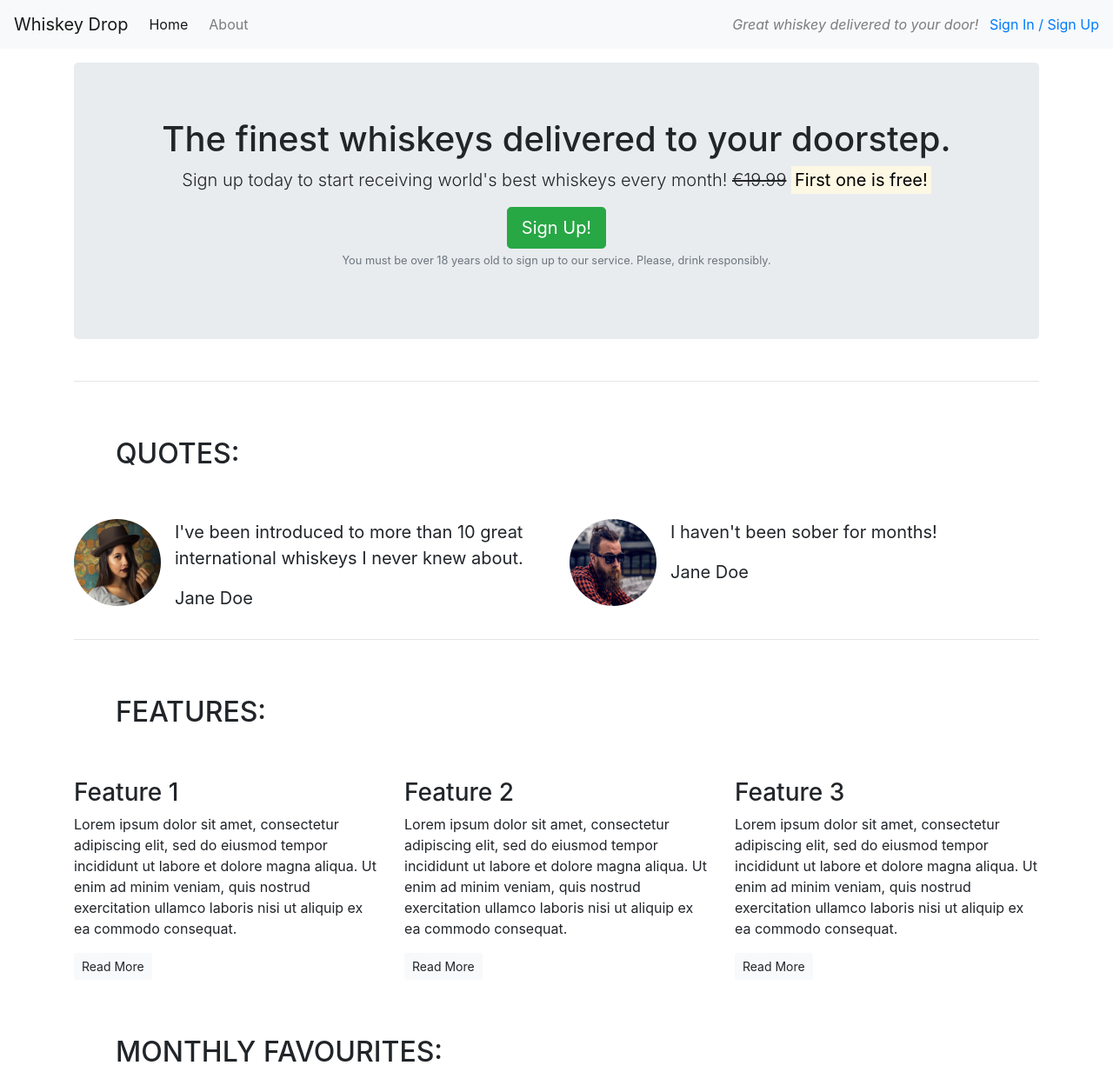
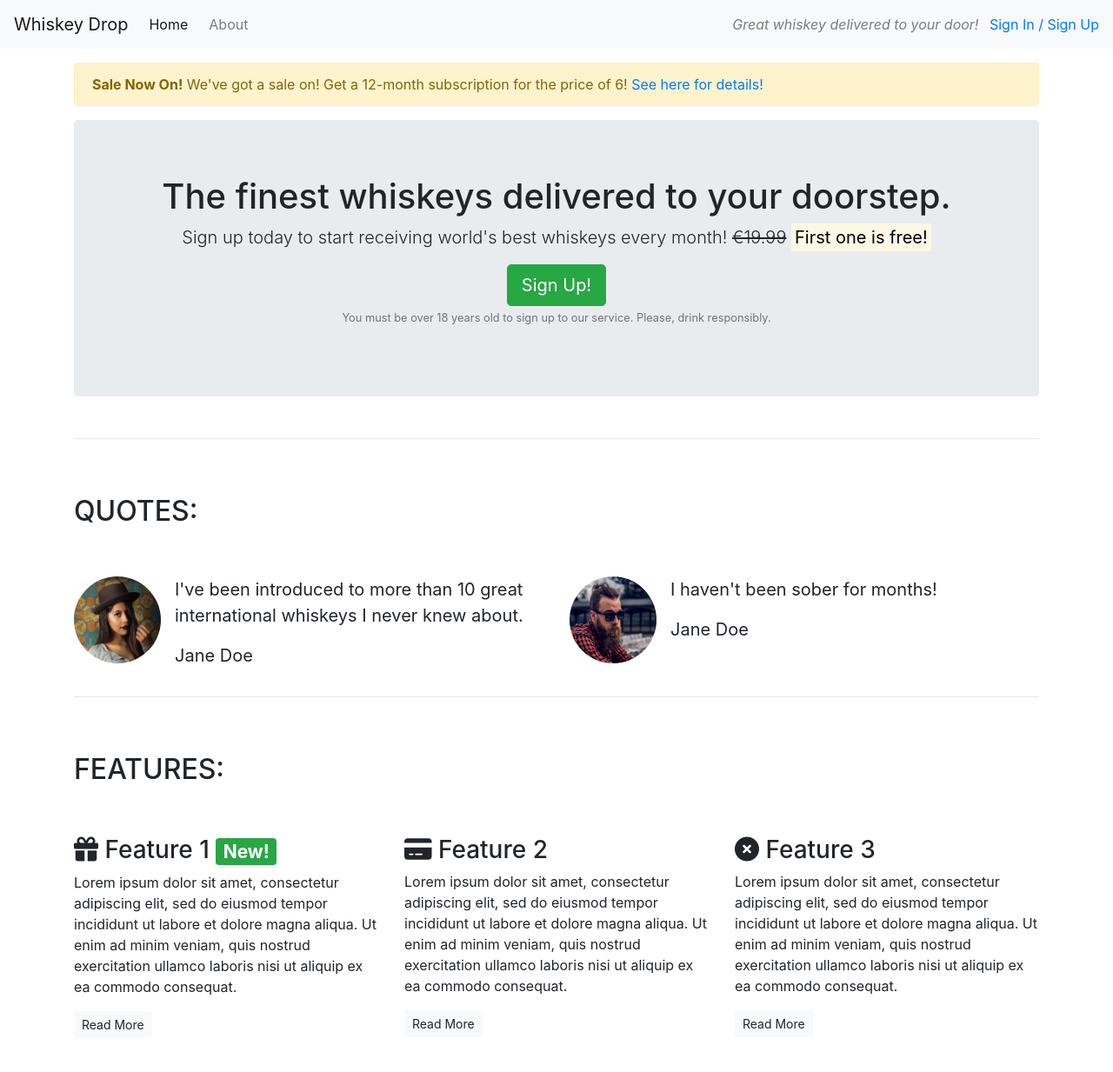
Before and after one commit to tamuleviciute/bootstrap-project, a plain HTML site: page index.html in a window 1280 px wide. Shown: the top 1233 px of the page at 87% size. Drawn offline with nearby package versions, Linux system fonts and the light colour scheme.

Commit message:
Add alert warning. Add fontawesome icons

```diff
--- a/index.html
+++ b/index.html
@@ -3,12 +3,14 @@
 
 <head>
     <meta charset="utf-8">
-    <meta name="viewport" content="width=device-width, initial-scale=1">
+    <meta name="viewport" content="width=device-width, initial-scale=1.0">
     <title>Whiskey Drop | Taste a new whiskey every month</title>
     <link rel="stylesheet" href="https://maxcdn.bootstrapcdn.com/bootstrap/4.1.3/css/bootstrap.min.css">
+    <script src="https://kit.fontawesome.com/a8bfa31f46.js" crossorigin="anonymous"></script>
 </head>
 
 <body>
+    <!-- Nav -->
     <nav class="navbar navbar-expand-sm navbar-light bg-light">
         <a class="navbar-brand" href="/">Whiskey Drop</a>
         <ul class="navbar-nav mr-auto">
@@ -23,6 +25,14 @@
 
     </nav>
     <article class="container mt-3">
+        <div class="row d-none d-sm-block">
+            <div class="col-12">
+                <div class="alert alert-warning">
+                    <strong>Sale Now On!</strong> We've got a sale on! Get a 12-month
+                    subscription for the price of 6! <a href="">See here for details!</a>
+                </div>
+            </div>
+        </div>
         <!-- Callout -->
         <div class="row">
             <div class="col-12">
@@ -46,15 +56,17 @@
         <!-- Quotes -->
         <section class="quotes">
             <div class="row">
-                <div class="col-12 m-5">
+                <div class="col-12 my-5">
                     <h2 class="text-uppercase">Quotes:</h2>
                 </div>
             </div>
             <div class="row">
                 <div class="col-12 col-md-6">
                     <div class="media">
-                        <img src="images/girl-image.png" alt="girl-image" class="rounded-circle mr-3" height="100"
-                            width="100">
+                        <div class="d-none d-sm-block">
+                            <img src="images/girl-image.png" alt="girl-image" class="rounded-circle mr-3" height="100"
+                                width="100">
+                        </div>
                         <div class="media-body">
                             <blockquote class="blockquote">
                                 <p>I've been introduced to more than 10 great international whiskeys I never knew about.
@@ -66,8 +78,10 @@
                 </div>
                 <div class="col-12 col-md-6">
                     <div class="media">
-                        <img src="images/guy-image.png" alt="guy-image image" class="rounded-circle mr-3" height="100"
-                            width="100">
+                        <div class="d-none d-sm-block">
+                            <img src="images/guy-image.png" alt="guy-image image" class="rounded-circle mr-3"
+                                height="100" width="100">
+                        </div>
                         <div class="media-body">
                             <blockquote class="blockquote">
                                 <p>I haven't been sober for months!</p>
@@ -84,7 +98,7 @@
         <!-- Features -->
         <section class="features">
             <div class="row">
-                <div class="col-12 m-5">
+                <div class="col-12 my-5">
                     <h2 class="text-uppercase">Features:</h2>
                 </div>
 
@@ -92,7 +106,8 @@
             <div class="row">
                 <div class="col-12 col-md-6 col-lg-4">
                     <div class="feature">
-                        <h3>Feature 1</h3>
+                        <h3><i class="fa-solid fa-gift d-none d-sm-inline"></i> Feature 1 <span
+                                class="badge badge-success">New!</span></h3>
                         <p>Lorem ipsum dolor sit amet, consectetur adipiscing elit, sed do eiusmod tempor incididunt ut
                             labore et dolore magna aliqua. Ut enim ad minim veniam,
                             quis nostrud exercitation ullamco laboris nisi ut aliquip ex ea commodo consequat.</p>
@@ -102,7 +117,7 @@
 
                 <div class="col-12 col-md-6 col-lg-4">
                     <div class="feature">
-                        <h3>Feature 2</h3>
+                        <h3><i class="fa-solid fa-credit-card d-none d-sm-inline"></i> Feature 2</h3>
                         <p>Lorem ipsum dolor sit amet, consectetur adipiscing elit, sed do eiusmod tempor incididunt ut
                             labore et dolore magna aliqua. Ut enim ad minim veniam,
                             quis nostrud exercitation ullamco laboris nisi ut aliquip ex ea commodo consequat.</p>
@@ -111,7 +126,7 @@
                 </div>
                 <div class="col-12 d-md-none d-lg-block col-lg-4">
                     <div class="feature">
-                        <h3>Feature 3</h3>
+                        <h3><i class="fa-solid fa-circle-xmark d-none d-sm-inline"></i> Feature 3</h3>
                         <p>Lorem ipsum dolor sit amet, consectetur adipiscing elit, sed do eiusmod tempor incididunt ut
                             labore et dolore magna aliqua. Ut enim ad minim veniam,
                             quis nostrud exercitation ullamco laboris nisi ut aliquip ex ea commodo consequat.</p>
```
